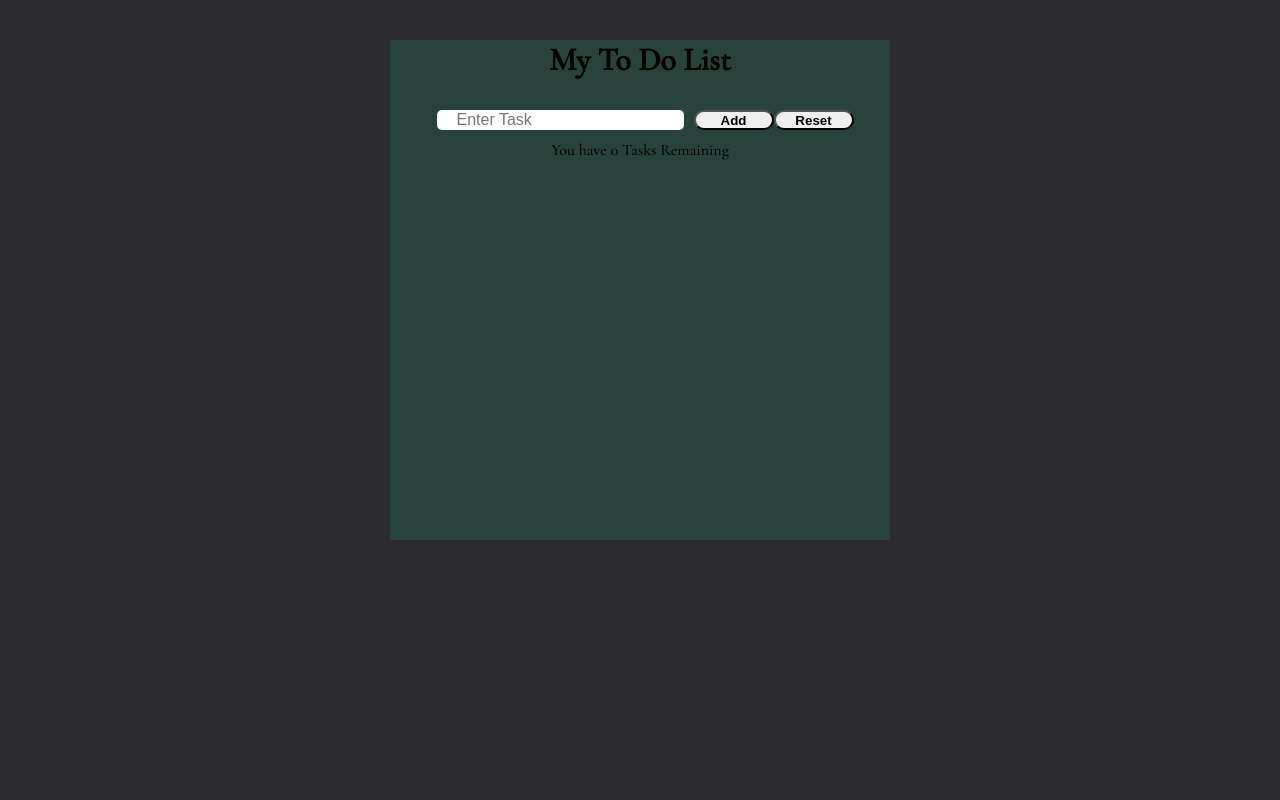
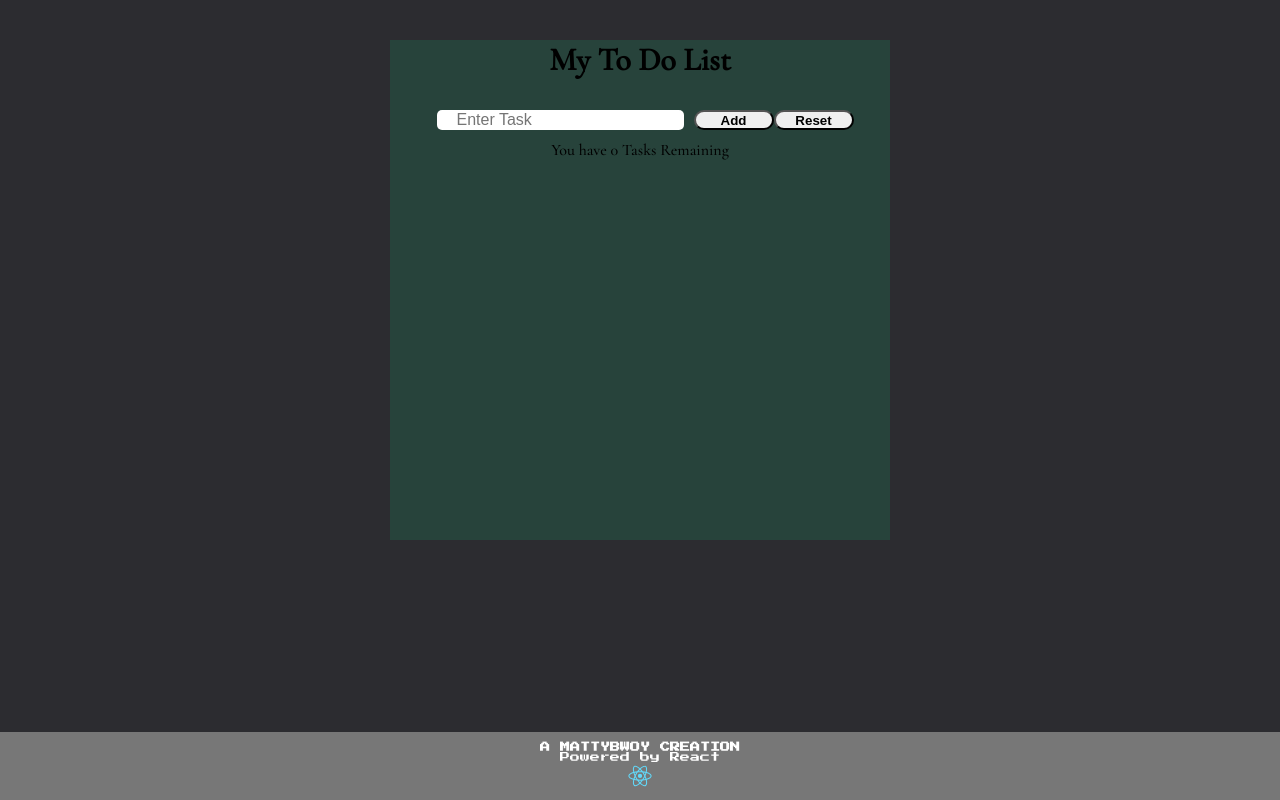
Before and after one commit to mattybwoy/React-ToDo, a React (Create React App) app: page / in a window 1280 px wide. Built offline with nearby package versions, Linux system fonts and the light colour scheme.

Commit message:
Added footer

```diff
--- a/src/App.js
+++ b/src/App.js
@@ -9,6 +9,7 @@ function App() {
         <h1>My To Do List</h1>
         < NoteList/>
         {/* < NoteListHook/> */}
+
     </div>
   );
 }
--- a/src/NoteList.js
+++ b/src/NoteList.js
@@ -1,5 +1,6 @@
 import React, { Component } from "react";
 import './Notelist.css'
+import logo from './logo.svg'
 import {library } from '@fortawesome/fontawesome-svg-core';
 import {faTrash} from '@fortawesome/free-solid-svg-icons';
 import { FontAwesomeIcon } from '@fortawesome/react-fontawesome';
@@ -73,6 +74,9 @@ render() {
         </div>)
         })
       }
+      <footer><strong>A MATTYBWOY CREATION</strong><br/>Powered by React<br></br>
+      <img src = {logo} alt="https://reactjs.org/" width= "40"></img>
+      </footer>
       </div>
   )
 }
--- a/src/Notelist.css
+++ b/src/Notelist.css
@@ -1,4 +1,5 @@
 @import url('https://fonts.googleapis.com/css2?family=Cormorant+Garamond:wght@500&display=swap');
+@import url("https://fonts.googleapis.com/css2?family=Press+Start+2P&display=swap");
 
 .list {
   color: darkkhaki;
@@ -28,3 +29,16 @@
 body {
   font-family: 'Cormorant Garamond', serif;
 }
+
+footer {
+  font-size: 10px;
+  font-family: 'Press Start 2P', cursive;
+  background-color: #777;
+  padding: 10px;
+  text-align: center;
+  color: white;
+  position: absolute;
+  bottom: 0;
+  left: 0;
+  right: 0;
+}
```
Also changed, not shown: src/logo.svg (added).
